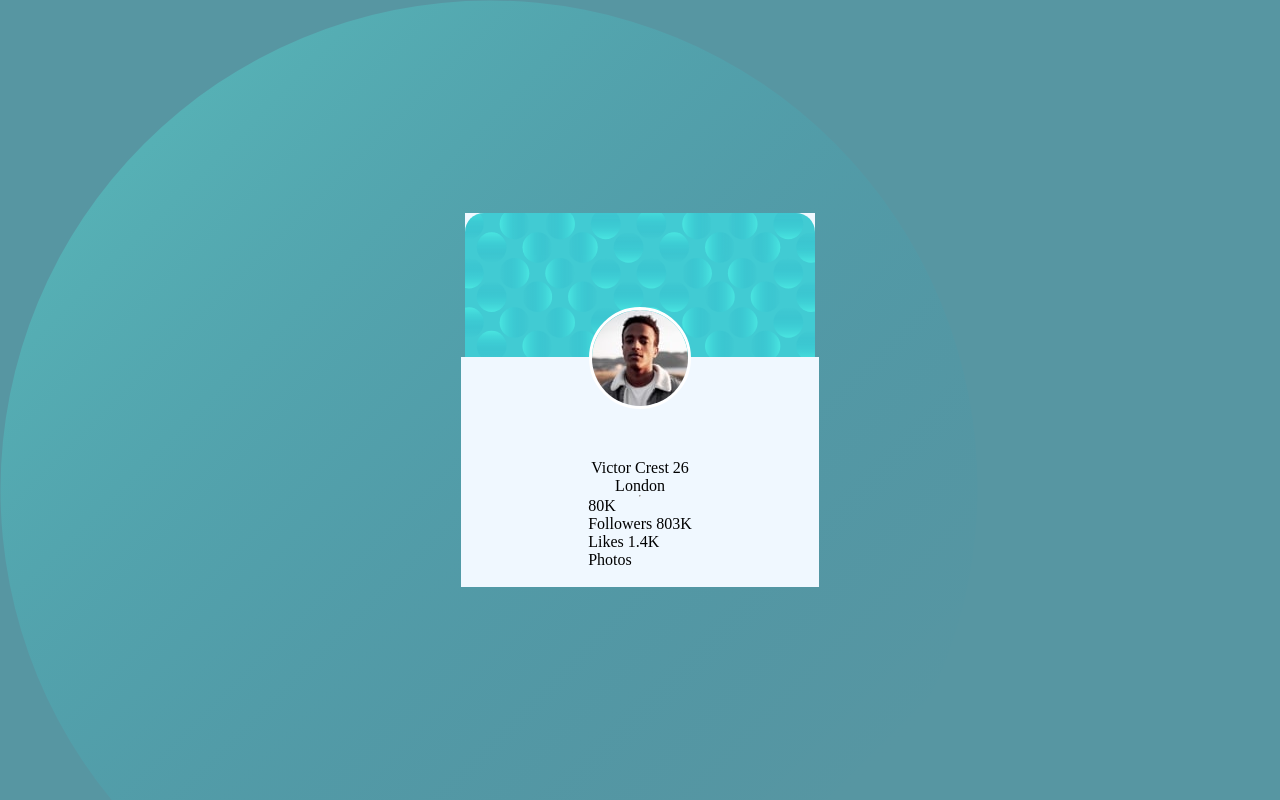
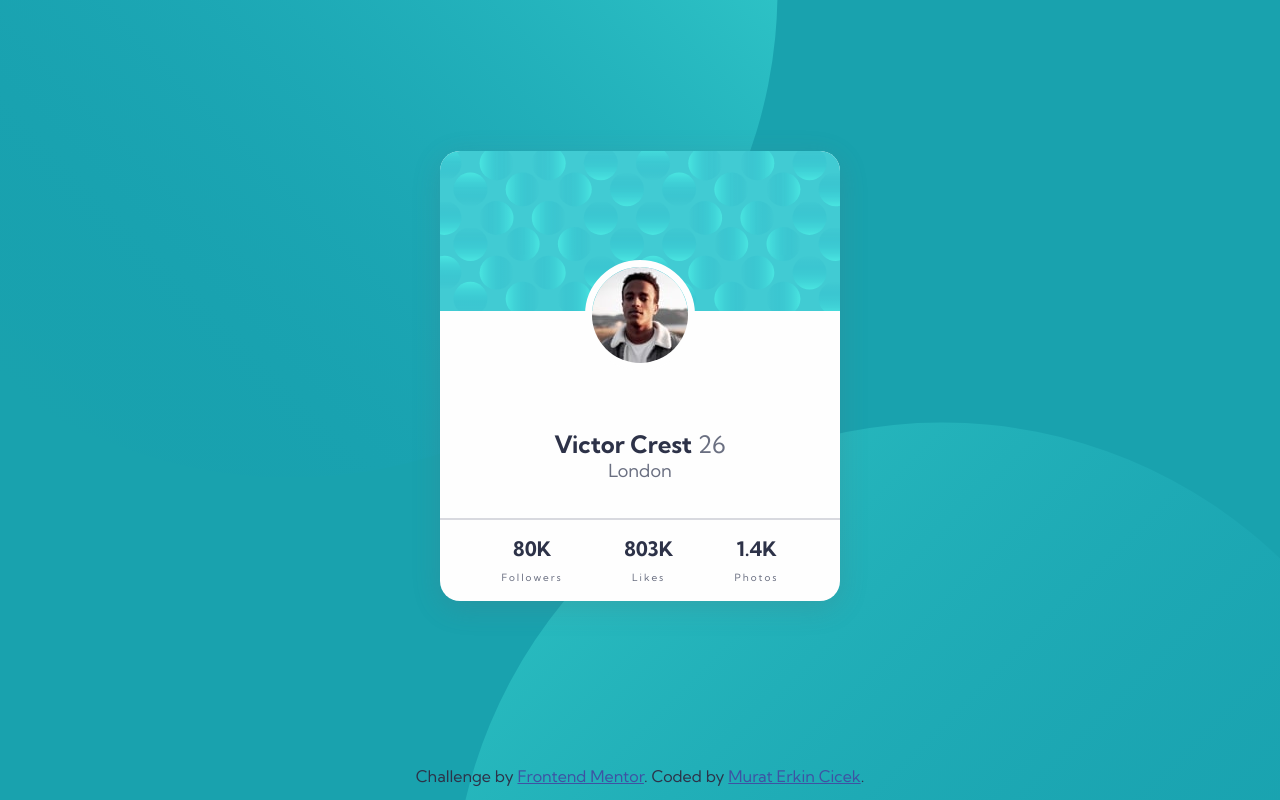
Before and after one commit to Teiko21/PROFILE_CARD_COMPONENT_MAIN, a plain HTML site: page index.html in a window 1280 px wide. Drawn offline with Linux system fonts and the light colour scheme.

Commit message:
new commit

```diff
--- a/index.html
+++ b/index.html
@@ -3,54 +3,43 @@
 <head>
   <meta charset="UTF-8">
   <meta name="viewport" content="width=device-width, initial-scale=1.0"> <!-- displays site properly based on user's device -->
+
   <link rel="icon" type="image/png" sizes="32x32" href="./images/favicon-32x32.png">
+
+  <title>Frontend Mentor | Profile card component</title>
+  <link href="https://fonts.googleapis.com/css2?family=Kumbh+Sans:wght@400;700&display=swap" rel="stylesheet">
+  <!-- Feel free to remove these styles or customise in your own stylesheet 👍 -->
   <link rel="stylesheet" href="style.css">
-  <title>Frontend Mentor | Profile card component</title>
-
 </head>
 <body>
-
-  <div class="container">
-
-    <div class="card">
-
-      <div class="top_blue_cover">
-
-        <img src="/images/bg-pattern-card.svg" alt="blue cover">
-
+  <div class="card">
+    <div class="card-header">
+      <img src="images/bg-pattern-card.svg" alt="">
+    </div>
+    <div class="card-content">
+      <img src="images/image-victor.jpg" alt="">
+      <p>Victor Crest<span> 26</span></p>
+      <p>London</p>
+    </div>
+    <div class="card-footer">
+      <div class="footer-item">
+        <p class="status">80K</p>
+        <small class="item-name">Followers</small>
       </div>
-
-      <div class="bottom_white_part">
-
-        <img src="/images/image-victor.jpg" alt="profile picture">
-
-        <p class="name_and_age">
-
-          <span class="name">Victor Crest</span>
-          <span class="age">26</span>
-
-        </p>
-
-        <p class="localisation">London</p>
-
-        <hr>
-
-        <p class="statistics">
-
-          <span class="number_follower">80K</span> <br>
-          <span class="follower">Followers</span>
-          <span class="number_likes">803K</span> <br>
-          <span class="likes">Likes</span>
-          <span class="number_photos">1.4K</span> <br>
-          <span class="photos">Photos</span>
-
-        </p>
-
+      <div class="footer-item">
+        <p class="status">803K</p>
+        <small class="item-name">Likes</small>
       </div>
-
+      <div class="footer-item">
+        <p class="status">1.4K</p>
+        <p class="item-name">Photos</p>
+      </div>
     </div>
-
   </div>
 
+  <div class="attribution">
+    Challenge by <a href="https://www.frontendmentor.io?ref=challenge" target="_blank">Frontend Mentor</a>.
+    Coded by <a href="https://github.com/murerkinn" target="_blank">Murat Erkin Cicek</a>.
+  </div>
 </body>
 </html>
--- a/style.css
+++ b/style.css
@@ -1,80 +1,115 @@
-* {
-
+*,
+*::after,
+*::before {
   margin: 0;
   padding: 0;
-  box-sizing: border-box;
-
 }
 
-html, body {
-
-  height: 100%;
-  width: 100%;
+body {
+  height: 100vh;
+  font-family: 'Kumbh Sans', sans-serif;
+  background: url(../images/bg-pattern-bottom.svg) bottom -600px right -150px no-repeat, url(../images/bg-pattern-top.svg) top -500px left -200px no-repeat;
+  background-color: hsl(185, 75%, 39%);
+  display: -webkit-box;
+  display: -ms-flexbox;
   display: flex;
+  -webkit-box-orient: vertical;
+  -webkit-box-direction: normal;
   flex-direction: column;
+  -ms-flex-direction: column;
+  -webkit-box-pack: center;
+  -ms-flex-pack: center;
+  justify-content: center;
+  -webkit-box-align: center;
+  -ms-flex-align: center;
   align-items: center;
-  justify-content: center;
-  background-image: url(/images/bg-pattern-top.svg);
-  background-image: url(/images/bg-pattern-bottom.svg);
-  background-repeat: no-repeat;
-  background-color: hsl(190, 30%, 49%);
-
-}
-
-.container {
-
-    height: 100vh;
-    display: flex;
-    flex-direction: column;
-    align-items: center;
-    justify-content: center;
-
+  text-align: center;
 }
 
 .card {
-
-    width: 350px;
-    height: 374px;
   display: flex;
   flex-direction: column;
-    align-items: center;
-    justify-content: center;
-    background-color: aliceblue;
-
+  width: 400px;
+  height: 450px;
+  background: #fefefe;
+  margin: auto;
+  border-radius: 20px;
+  overflow: hidden;
+  position: relative;
+  box-shadow: rgba(100, 100, 111, 0.2) 0px 7px 29px 0px;
 }
 
-.top_blue_cover > img {
-
-    border-radius: 19px 19px 0 0;
-    width: 100%;
-    height: 100%;
-
+.card .card-header {
+  flex: 0.3;
 }
 
-.top_blue_cover {
-
-    margin: 0;
-    padding: 0;
-
+.card .card-header img {
+  width: 100%;
 }
 
-.bottom_white_part {
+.card .card-content {
+  flex: 0.5;
+}
 
-    background-color: aliceblue;
-    padding: 0;
-    margin: 0;
-    width: 358px;
-    height: 234px;
+.card .card-content img {
+  border-radius: 50%;
+  transform: translateY(-50%);
+  border: 7px solid #fefefe;
+}
+
+.card .card-content p {
+  color: hsl(227, 10%, 46%);
+  font-size: 18px;
+}
+
+.card .card-content p:first-of-type {
+  font-weight: bold;
+  font-size: 24px;
+  color: hsl(229, 23%, 23%);
+}
+
+.card .card-content p:first-of-type span {
+  color: hsl(227, 10%, 46%);
+  font-weight: normal;
+}
+
+.card .card-footer {
+  flex: 0.2;
+  display: flex;
+  flex-direction: row;
+  align-items: center;
+  justify-content: space-evenly;
+  border-top: 2px solid #d8d9df;
+  color: hsl(229, 23%, 23%);
+}
+
+.card .card-footer .footer-item {
+  display: -webkit-box;
+  display: -ms-flexbox;
   display: flex;
   flex-direction: column;
+  justify-content: center;
   align-items: center;
 }
 
-.bottom_white_part > img {
+.card .card-footer .footer-item .status {
+  font-size: 20px;
+  font-weight: 700;
+}
 
-    position: relative;
-    bottom: 50px;
-    border-radius: 50%;
-    border: 3px solid white;
+.card .card-footer .footer-item .item-name {
+  color: hsl(227, 10%, 46%);
+  margin-top: 10px;
+  letter-spacing: 2px;
+  font-size: 10px;
+}
 
+.attribution {
+  line-height: 3rem;
+  font-size: 1rem;
+  text-align: center;
+  color: hsl(229, 23%, 23%);
 }
+.attribution a {
+  color: hsl(228, 45%, 44%);
+}
```
Lines whose indentation alone changed are shown as unchanged.
